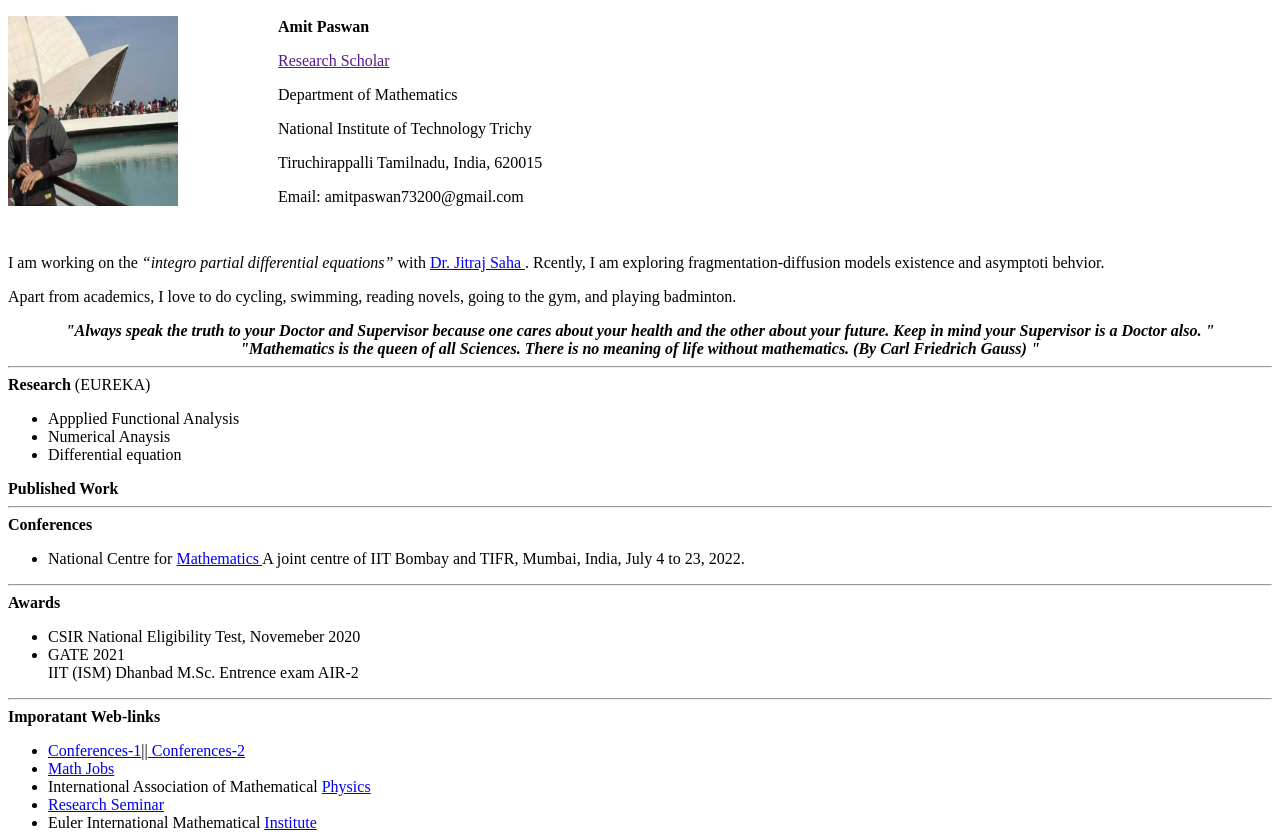
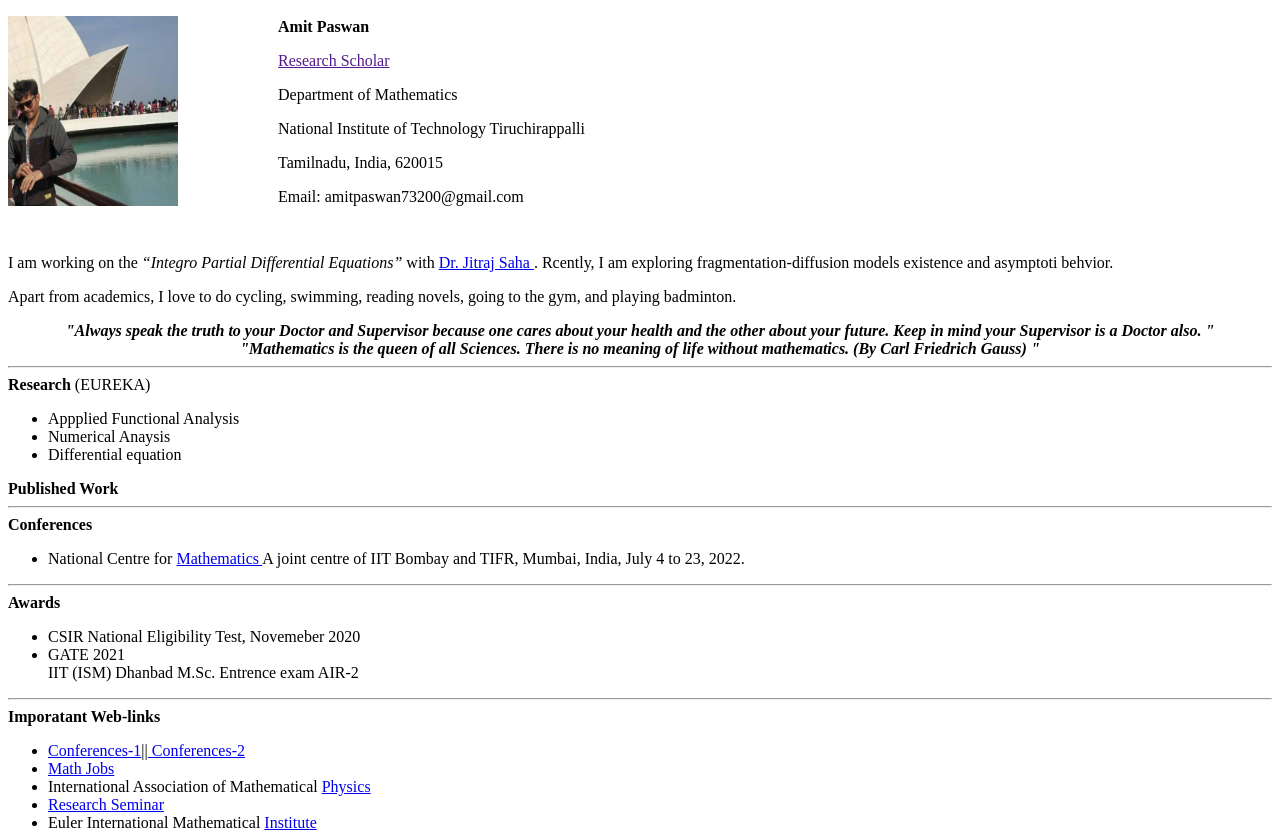
Before and after one commit to amitpaswanmath/amitpaswan, a plain HTML site: page index.html in a window 1280 px wide. Shown: the top 835 px of the page. Drawn offline with Linux system fonts and the light colour scheme.

Commit message:
Update index.html

```diff
--- a/index.html
+++ b/index.html
@@ -15,12 +15,12 @@
    <p class="p-welcome"><b>Amit Paswan</b></p>
     <p class="p-welcome"><a href="" target="_blank"> Research Scholar </a></p>
     <p class="p-welcome">Department of Mathematics</p>
-        <p class="p-welcome">  National Institute of Technology Trichy</p>
-    <p class="p-welcome">Tiruchirappalli
+        <p class="p-welcome">  National Institute of Technology Tiruchirappalli</p>
+    <p class="p-welcome">
         Tamilnadu, India, 620015</p>
     <p class="p-welcome">Email: amitpaswan73200@gmail.com</p> </div>
     <br> <p>
-    I am working on the <i>“integro partial differential equations”</i> with <a href="https://www.nitt.edu/home/academics/departments/maths/faculty/dr_jitraj_saha/" target="_blank">
+    I am working on the <i>“Integro Partial Differential Equations”</i> with <a href="https://www.nitt.edu/home/academics/departments/maths/faculty/dr_jitraj_saha/" target="_blank">
         Dr. Jitraj Saha  </a>. Rcently, I am exploring fragmentation-diffusion models existence and asymptoti behvior.</p>  <p>
 Apart from academics, I love to do cycling, swimming, reading novels, going to the gym, and playing badminton. </p>
  <center><b><i> "Always speak the truth to your Doctor and Supervisor because one cares about your health and the other about your future. Keep in mind your Supervisor is a Doctor also. "
```
